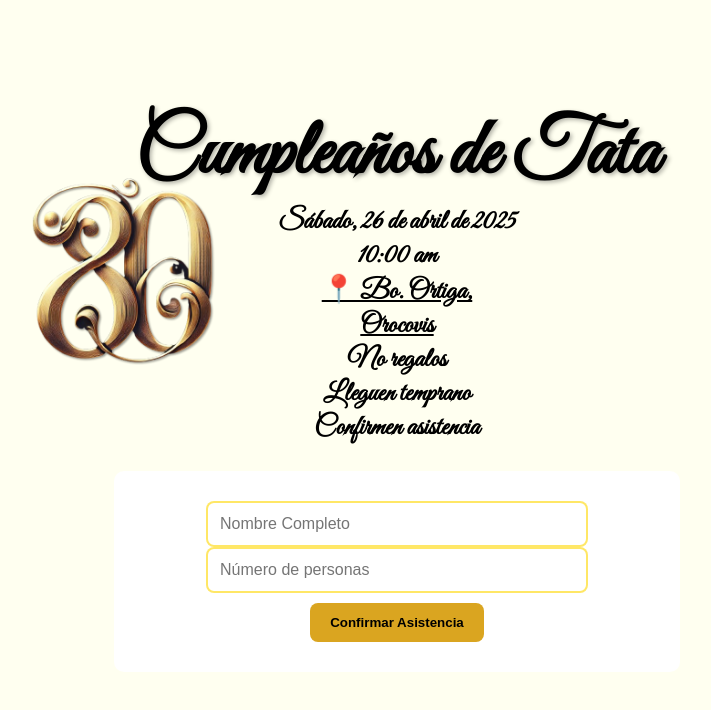
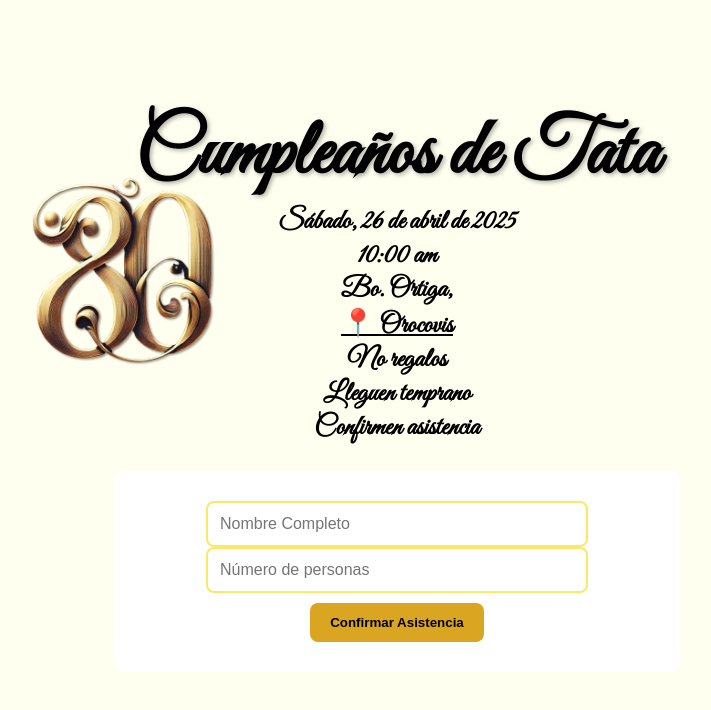
Before and after one commit to arebac/ayabday80, a React (Vite) app: page / in a window 1280 px wide. Shown: the top 710 px of the page, without its empty margins (243-954 px from the left). Built offline with nearby package versions, Linux system fonts and the light colour scheme.

Commit message:
push the pin

```diff
--- a/src/components/InvitationPage.jsx
+++ b/src/components/InvitationPage.jsx
@@ -55,10 +55,14 @@ export default function InvitationPage() {
             <div className="centerp">
               <p>Sábado, 26 de abril de 2025</p>
               <p>10:00 am</p>
-              <a style={{textDecorationColor:"black"}}
+              <p>
+                Bo. Ortiga, <br />
+              </p>{" "}
+              <a
+                style={{ textDecorationColor: "black" }}
                 href="https://maps.app.goo.gl/axbVA3H98sq2Xevu6"
               >
-                <p>📍 Bo. Ortiga, <br />Orocovis</p>
+                <p>📍 Orocovis</p>
               </a>{" "}
               <p>No regalos</p>
               <p>Lleguen temprano</p>
```
